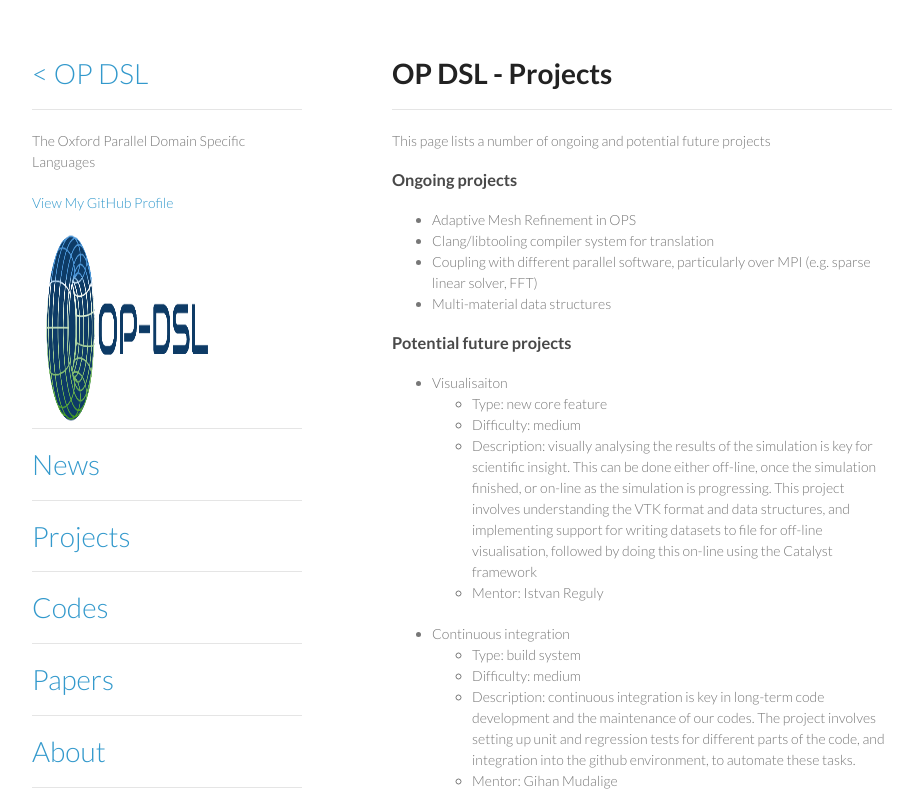
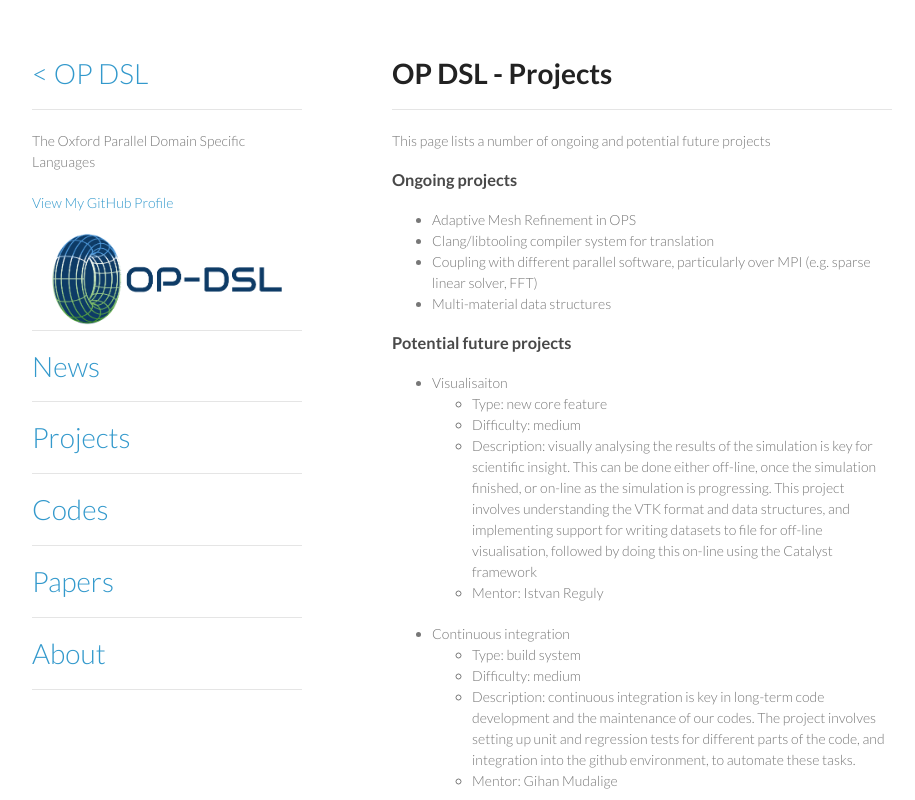
Before and after one commit to OP-DSL/op-dsl.github.io, a plain HTML site: page projects.html in a window 1280 px wide. Shown: the top 800 px of the page, without its empty margins (178-1093 px from the left). Drawn offline with Linux system fonts and the light colour scheme.

Commit message:
Logo size

```diff
--- a/projects.html
+++ b/projects.html
@@ -21,7 +21,7 @@
 
         <p class="view"><a href="https://github.com/op-dsl">View My GitHub Profile</a></p>
 
-	<img src="https://op-dsl.github.io/images/op-dsl_logo_small.png" height="190px" width="190px">
+	<img src="https://op-dsl.github.io/images/op-dsl_logo_small.png" width="300px">
         <hr />
         <h1><a href="news.html">News</a></h1>
         <hr />
```
Also changed, not shown: about.html (+1 -1 lines), codes.html (+1 -1 lines), index.html (+1 -1 lines), news.html (+1 -1 lines), papers.html (+1 -1 lines).
